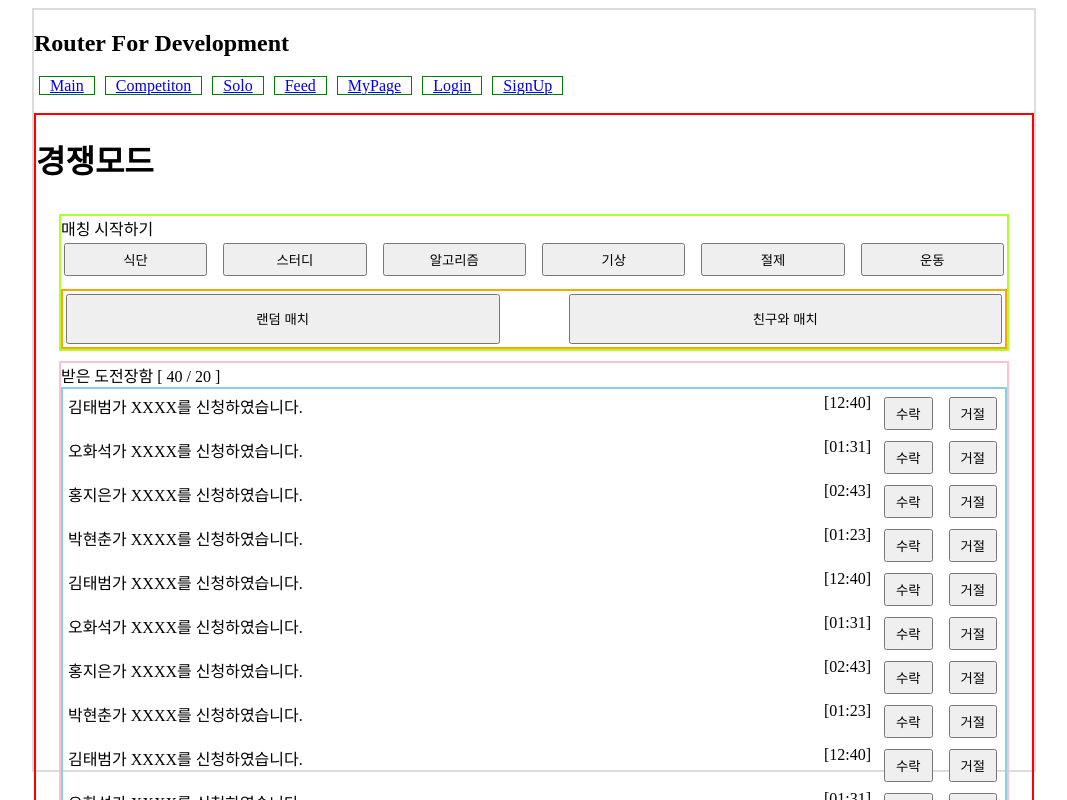
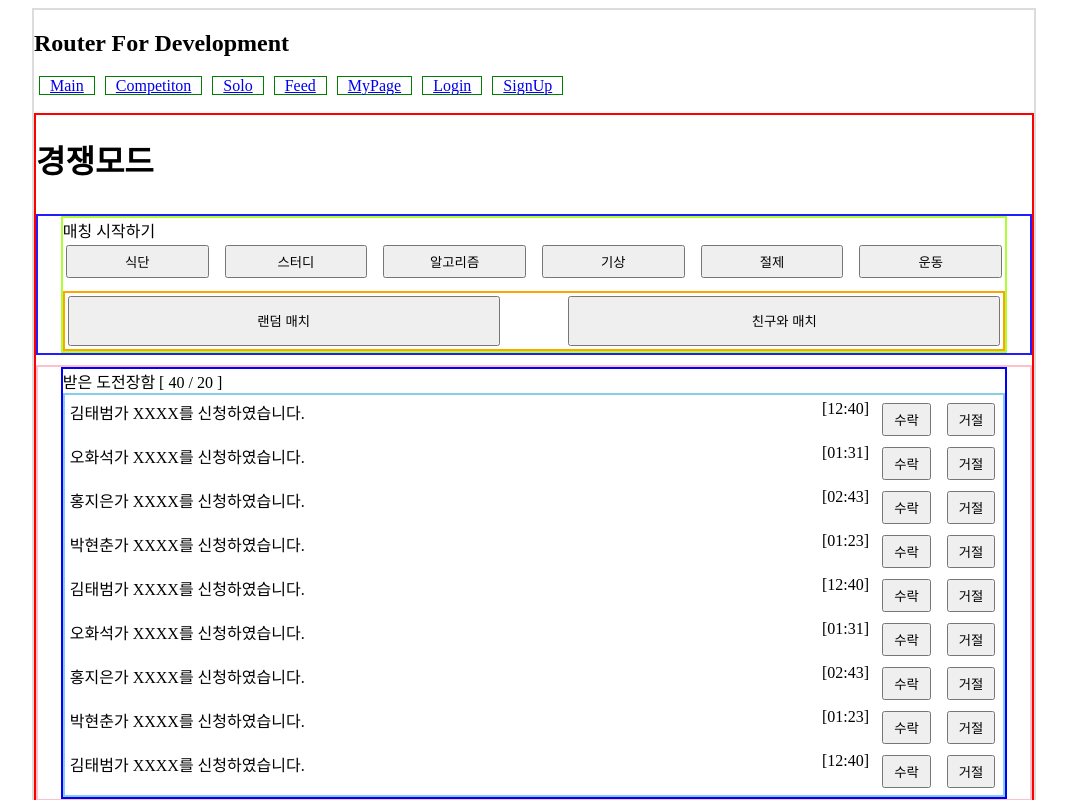
Before and after one commit to woori0214/-SSAFY-SGDC, a Vue app in the folder frontend/vue-project/: page /competition in a window 1280 px wide. Shown: the top 800 px of the page, without its empty margins (106-1173 px from the left). Built offline with nearby package versions, Linux system fonts and the light colour scheme.

Commit message:
경쟁모드 페이지, AppVue 화면 레이아웃 크기 약간 수정함

```diff
--- a/frontend/vue-project/src/App.vue
+++ b/frontend/vue-project/src/App.vue
@@ -28,7 +28,6 @@ import { RouterLink, RouterView } from "vue-router";
   border: 2px solid gainsboro;
 
   max-width: 1000px;
-  height: 95vh;
   margin: auto;
 
   display: flex;
--- a/frontend/vue-project/src/components/Competition/CompetitionMailbox.vue
+++ b/frontend/vue-project/src/components/Competition/CompetitionMailbox.vue
@@ -191,7 +191,7 @@ const mail_parameters = ref([
 }
 .mail_box {
   border: 2px solid skyblue;
-  flex: 1;
+  max-height: 400px;
   overflow: auto;
 }
 </style>
--- a/frontend/vue-project/src/components/Competition/CompetitionSelect.vue
+++ b/frontend/vue-project/src/components/Competition/CompetitionSelect.vue
@@ -93,21 +93,4 @@ const friendMatching = () => {
 .matching_btn_gap {
   flex: 2;
 }
-
-
-
-.router-link-button {
-  display: inline-block;
-  padding: 10px 15px;
-  background-color: #3498db;
-  color: #fff;
-  text-decoration: none;
-  border: none;
-  border-radius: 5px;
-  cursor: pointer;
-}
-
-.router-link-button:hover {
-  background-color: #2980b9;
-}
 </style>
--- a/frontend/vue-project/src/views/CompetitionView.vue
+++ b/frontend/vue-project/src/views/CompetitionView.vue
@@ -1,31 +1,32 @@
 <template>
   <div class="view_body">
     <h1>경쟁모드</h1>
-        <CompetitionSelect class="select_body"></CompetitionSelect>
-        <CompetitionMailbox class="mail_box_body"></CompetitionMailbox>
+    <div class="select_body">
+      <CompetitionSelect></CompetitionSelect>
+    </div>
+    <div class="mail_box_body">
+      <CompetitionMailbox></CompetitionMailbox>
+    </div>
   </div>
 </template>
 
 <script setup>
-import CompetitionMailbox from '@/components/Competition/CompetitionMailbox.vue';
-import CompetitionSelect from '@/components/Competition/CompetitionSelect.vue';
+import CompetitionMailbox from "@/components/Competition/CompetitionMailbox.vue";
+import CompetitionSelect from "@/components/Competition/CompetitionSelect.vue";
 </script>
 
 <style scoped>
-.view_body{
+.view_body {
   border: 2px solid red;
   display: flex;
   flex-direction: column;
   gap: 10px;
-    height: 700px;
 }
-.select_body{
+.select_body {
   border: 2px solid rgb(32, 29, 255);
-    flex: 1 1 auto;
 }
-.mail_box_body{
+.mail_box_body {
   border: 2px solid pink;
-    flex: 1 1 auto;
-    /* height: 550px; */
+  max-height: 520px;
 }
 </style>
```
Lines whose indentation alone changed are shown as unchanged.
